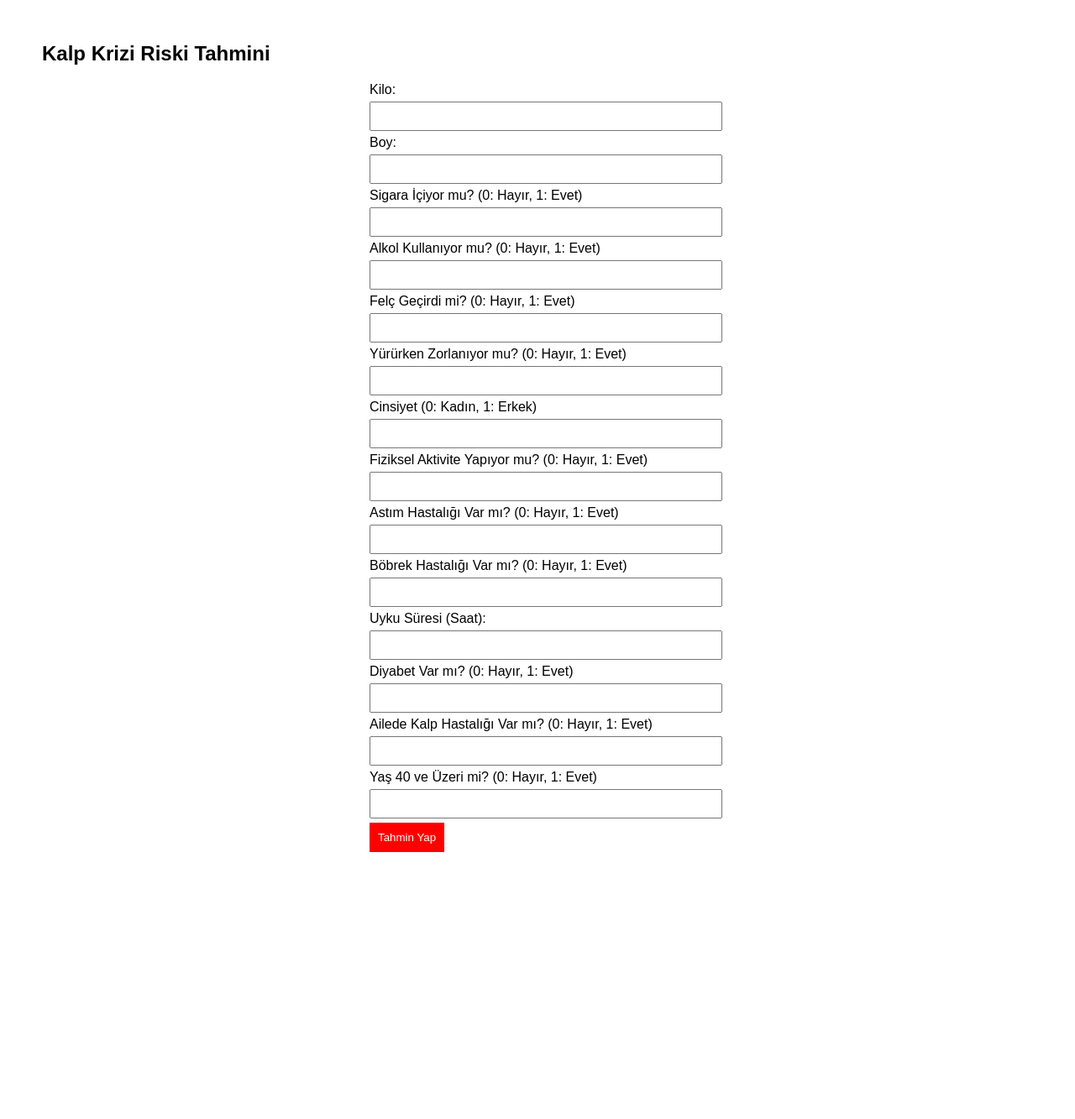
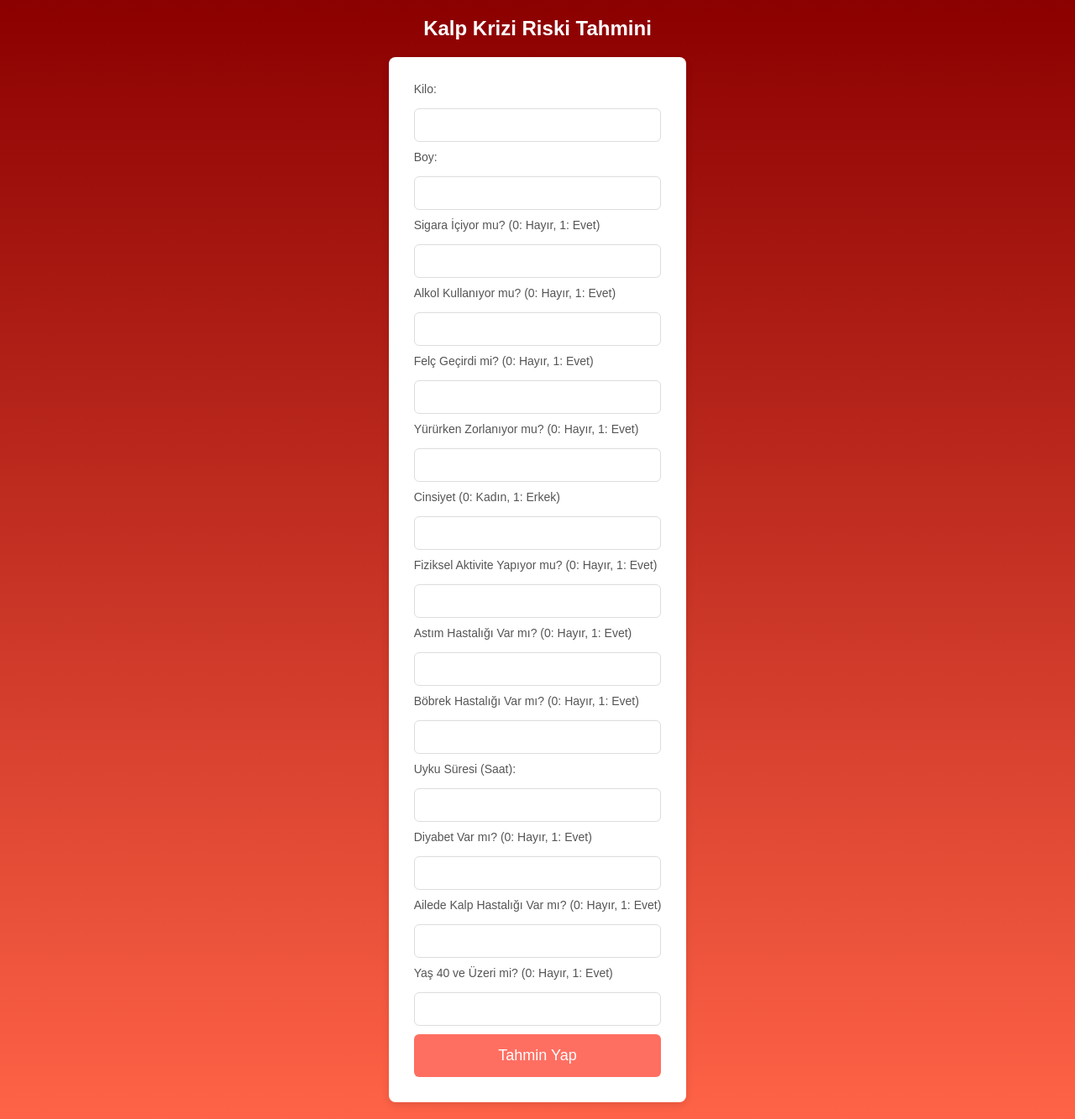
Before and after one commit to kbaltaci/KalpGozcusu, a Flask app: page / in a window 1280 px wide. Shown: the whole page at 84% size. Before the commit the page ends 1015 px from the top, so only its background shows below. Run offline with Flask 3, Linux system fonts and the light colour scheme.

Commit message:
Update index.html

```diff
--- a/templates/index.html
+++ b/templates/index.html
@@ -1,61 +1,155 @@
 <!DOCTYPE html>
 <html lang="tr">
+
 <head>
     <meta charset="UTF-8">
     <meta name="viewport" content="width=device-width, initial-scale=1.0">
     <title>Kalp Krizi Riski Tahmini</title>
     <style>
-        body { font-family: Arial, sans-serif; margin: 50px; }
-        form { max-width: 400px; margin: auto; }
-        input, select { width: 100%; padding: 8px; margin: 5px 0; }
-        button { background: red; color: white; padding: 10px; border: none; cursor: pointer; }
-        .result { text-align: center; font-size: 20px; margin-top: 20px; }
+        * {
+            margin: 0;
+            padding: 0;
+            box-sizing: border-box;
+        }
+
+        body {
+            font-family: 'Arial', sans-serif;
+            background: linear-gradient(to bottom, #8b0000, #ff6347); /* Koyu kırmızıdan açık kırmızıya geçiş */
+            display: flex;
+            justify-content: center;
+            align-items: center;
+            min-height: 100vh;
+            padding: 20px;
+        }
+
+        h2 {
+            text-align: center;
+            color: white;
+            margin-bottom: 20px;
+        }
+
+        form {
+            background-color: white;
+            padding: 30px;
+            border-radius: 8px;
+            box-shadow: 0 4px 10px rgba(0, 0, 0, 0.1);
+            width: 100%;
+            max-width: 480px;
+        }
+
+        label {
+            display: block;
+            font-size: 14px;
+            margin-bottom: 5px;
+            color: #555;
+        }
+
+        input,
+        select {
+            width: 100%;
+            padding: 10px;
+            margin: 10px 0;
+            border-radius: 6px;
+            border: 1px solid #ddd;
+            font-size: 16px;
+            box-sizing: border-box;
+        }
+
+        input[type="number"] {
+            -moz-appearance: textfield;
+        }
+
+        input[type="number"]::-webkit-outer-spin-button,
+        input[type="number"]::-webkit-inner-spin-button {
+            -webkit-appearance: none;
+            margin: 0;
+        }
+
+        button {
+            width: 100%;
+            padding: 15px;
+            background-color: #ff6f61;
+            color: white;
+            font-size: 18px;
+            border: none;
+            border-radius: 6px;
+            cursor: pointer;
+            transition: background-color 0.3s;
+        }
+
+        button:hover {
+            background-color: #e65c4f;
+        }
+
+        .result {
+            text-align: center;
+            font-size: 18px;
+            margin-top: 20px;
+            font-weight: bold;
+            color: #2e8b57;
+        }
+
+        @media (max-width: 600px) {
+            form {
+                padding: 20px;
+            }
+
+            button {
+                font-size: 16px;
+            }
+
+            label {
+                font-size: 12px;
+            }
+        }
     </style>
 </head>
+
 <body>
+    <div>
         <h2>Kalp Krizi Riski Tahmini</h2>
         <form action="/predict" method="post">
-        <label>Kilo:</label>
-        <input type="number" name="Kilo" step="0.1" required>
+            <label for="Kilo">Kilo:</label>
+            <input type="number" name="Kilo" id="Kilo" step="0.1" required>
 
-	<label>Boy:</label>
-        <input type="number" name="Boy" step="0.1" required>
+            <label for="Boy">Boy:</label>
+            <input type="number" name="Boy" id="Boy" step="0.1" required>
 
-        <label>Sigara İçiyor mu? (0: Hayır, 1: Evet)</label>
-        <input type="number" name="Sigara" min="0" max="1" required>
+            <label for="Sigara">Sigara İçiyor mu? (0: Hayır, 1: Evet)</label>
+            <input type="number" name="Sigara" id="Sigara" min="0" max="1" required>
 
-        <label>Alkol Kullanıyor mu? (0: Hayır, 1: Evet)</label>
-        <input type="number" name="Alkol" min="0" max="1" required>
+            <label for="Alkol">Alkol Kullanıyor mu? (0: Hayır, 1: Evet)</label>
+            <input type="number" name="Alkol" id="Alkol" min="0" max="1" required>
 
-        <label>Felç Geçirdi mi? (0: Hayır, 1: Evet)</label>
-        <input type="number" name="Felc" min="0" max="1" required>
+            <label for="Felc">Felç Geçirdi mi? (0: Hayır, 1: Evet)</label>
+            <input type="number" name="Felc" id="Felc" min="0" max="1" required>
 
-        <label>Yürürken Zorlanıyor mu? (0: Hayır, 1: Evet)</label>
-        <input type="number" name="YururkenZorlanma" min="0" max="1" required>
+            <label for="YururkenZorlanma">Yürürken Zorlanıyor mu? (0: Hayır, 1: Evet)</label>
+            <input type="number" name="YururkenZorlanma" id="YururkenZorlanma" min="0" max="1" required>
 
-        <label>Cinsiyet (0: Kadın, 1: Erkek)</label>
-        <input type="number" name="Cinsiyet" min="0" max="1" required>
+            <label for="Cinsiyet">Cinsiyet (0: Kadın, 1: Erkek)</label>
+            <input type="number" name="Cinsiyet" id="Cinsiyet" min="0" max="1" required>
 
-        <label>Fiziksel Aktivite Yapıyor mu? (0: Hayır, 1: Evet)</label>
-        <input type="number" name="FizikselAktivite" min="0" max="1" required>
+            <label for="FizikselAktivite">Fiziksel Aktivite Yapıyor mu? (0: Hayır, 1: Evet)</label>
+            <input type="number" name="FizikselAktivite" id="FizikselAktivite" min="0" max="1" required>
 
-        <label>Astım Hastalığı Var mı? (0: Hayır, 1: Evet)</label>
-        <input type="number" name="Astim" min="0" max="1" required>
+            <label for="Astim">Astım Hastalığı Var mı? (0: Hayır, 1: Evet)</label>
+            <input type="number" name="Astim" id="Astim" min="0" max="1" required>
 
-        <label>Böbrek Hastalığı Var mı? (0: Hayır, 1: Evet)</label>
-        <input type="number" name="BobrekHast" min="0" max="1" required>
+            <label for="BobrekHast">Böbrek Hastalığı Var mı? (0: Hayır, 1: Evet)</label>
+            <input type="number" name="BobrekHast" id="BobrekHast" min="0" max="1" required>
 
-        <label>Uyku Süresi (Saat):</label>
-        <input type="number" name="UykuSuresi" step="0.1" required>
+            <label for="UykuSuresi">Uyku Süresi (Saat):</label>
+            <input type="number" name="UykuSuresi" id="UykuSuresi" step="0.1" required>
 
-        <label>Diyabet Var mı? (0: Hayır, 1: Evet)</label>
-        <input type="number" name="Diabet" min="0" max="1" required>
+            <label for="Diabet">Diyabet Var mı? (0: Hayır, 1: Evet)</label>
+            <input type="number" name="Diabet" id="Diabet" min="0" max="1" required>
 
-        <label>Ailede Kalp Hastalığı Var mı? (0: Hayır, 1: Evet)</label>
-        <input type="number" name="GenetikVarMi" min="0" max="1" required>
+            <label for="GenetikVarMi">Ailede Kalp Hastalığı Var mı? (0: Hayır, 1: Evet)</label>
+            <input type="number" name="GenetikVarMi" id="GenetikVarMi" min="0" max="1" required>
 
-        <label>Yaş 40 ve Üzeri mi? (0: Hayır, 1: Evet)</label>
-        <input type="number" name="Yas40" min="0" max="1" required>
+            <label for="Yas40">Yaş 40 ve Üzeri mi? (0: Hayır, 1: Evet)</label>
+            <input type="number" name="Yas40" id="Yas40" min="0" max="1" required>
 
             <button type="submit">Tahmin Yap</button>
         </form>
@@ -65,5 +159,7 @@
             <strong>Sonuç:</strong> {{ prediction_text }}
         </div>
         {% endif %}
+    </div>
 </body>
+
 </html>
```
Lines whose indentation alone changed are shown as unchanged.
